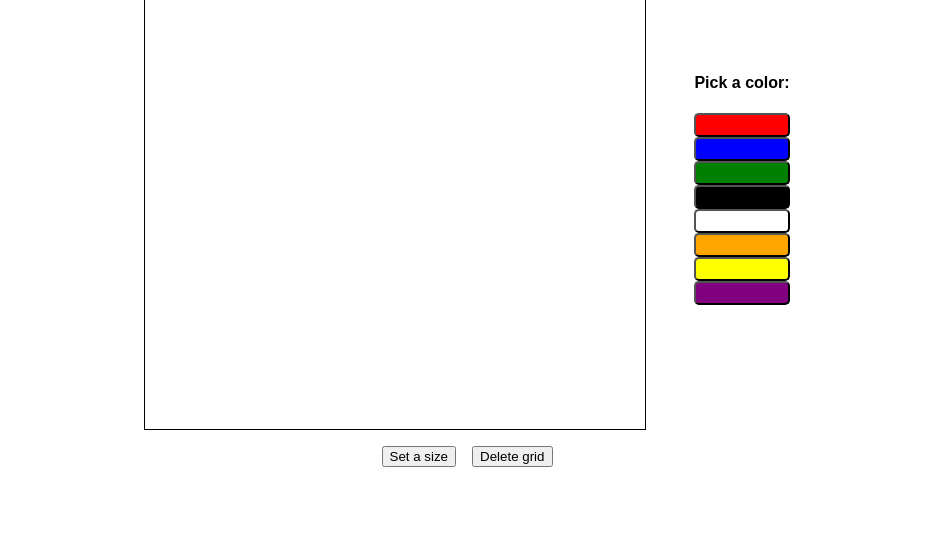
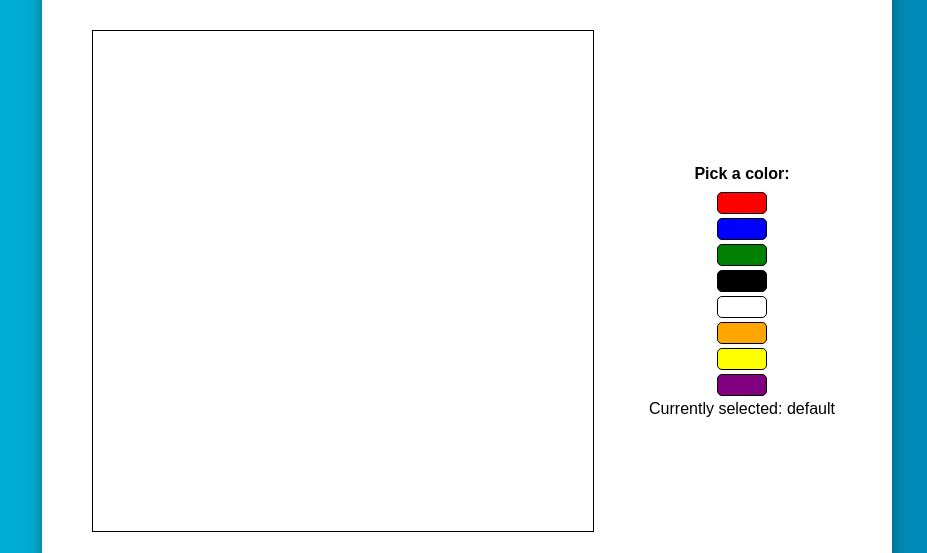
Before and after one commit to DejanLP/etch-a-sketch, a plain HTML site: page index.html in a window 1280 px wide. Shown: the part 176-729 px from the top of the page, without its empty margins (173-1100 px from the left). Drawn offline with Linux system fonts and the light colour scheme.

Commit message:
Add design and refactor code

```diff
--- a/index.css
+++ b/index.css
@@ -1,25 +1,39 @@
 body{
     font-family: 'Barlow Condensed', sans-serif;
     min-height: 100vh;
+    padding: 20px;
+    background: #00b4db; /* fallback for old browsers */
+    background: -webkit-linear-gradient(to right, #00b4db, #0083b0); /* Chrome 10-25, Safari 5.1-6 */
+    background: linear-gradient(to right, #00b4db, #0083b0); /* W3C, IE 10+/ Edge, Firefox 16+, Chrome 26+, Opera 12+, Safari 7+ */
+}
+
+.container {
+    gap: 24px;
+    background-color: white;
+    border-radius: 50px;
+    box-shadow: rgba(0, 0, 0, 0.35) 0px 5px 15px;
+    padding: 50px;
+    margin-top: 2%;
+}
+
+.flex-row {
+    display: flex;
+    flex-direction: row;
+    justify-content: center;
+    align-items: center;
+}
+
+.flex-column {
     display: flex;
     flex-direction: column;
     justify-content: center;
     align-items: center;
-    flex-grow: 1;
-    gap: 16px;
-}
-
-.footer {
-    display: flex;
-    flex-direction: row;
-    justify-content: center;
-    align-items: center;
-    flex-shrink: 0;
 }
 
 footer{
     margin-top: auto;
-    margin-bottom: 20px;
+    color: #FFFFFF;
+    margin-bottom: 40px;
 }
 
 img {
@@ -53,27 +67,23 @@ img {
     background-color: orange;
 }
 
-
-
 .colorBtn {
     padding: 10px 20px;
     border-radius: 5px;
+    border: 1px solid black;
+    width: 50px;
 }
 
 .buttons {
-    display: flex;
-    justify-content: center;
-    align-items: center;
     gap: 16px;
 }
 
 .colors{
-    display: flex;
-    flex-direction: column;
-    flex-wrap: wrap;
+    gap: 4px;
+    width: 200px;
 }
 
-.container {
+.sketch {
     --rows: 16;
     --columns: 16;
     display: grid;
@@ -92,8 +102,10 @@ img {
     width: auto;
 }
 
+#h4 {
+    margin-bottom: 5px;
+}
+
 .wrapper{
-    display: flex;
     gap: 48px;
-    align-items: center;
 }
--- a/index.html
+++ b/index.html
@@ -9,13 +9,14 @@
     <link rel="icon" type="image/x-icon" href="assets/favicon.ico"/>
     <title>Etch-a-Sketch</title>
 </head>
-<body>
+<body class="flex-column">
+<div class="container flex-column">
     <h1>Etch-a-Sketch</h1>
-    <div class="wrapper">
-        <div class="container">
+    <div class="wrapper flex-row">
+        <div class="sketch">
         </div>
-        <div class="colors">
-            <h4>Pick a color: </h4>
+        <div class="colors flex-column">
+            <h4 id="h4">Pick a color: </h4>
                 <button id="red" class="colorBtn" value="red"></button>
                 <button id="blue" class="colorBtn" value="blue"></button>
                 <button id="green" class="colorBtn" value="green"></button>
@@ -24,18 +25,20 @@
                 <button id="orange" class="colorBtn" value="orange"></button>
                 <button id="yellow" class="colorBtn" value="yellow"></button>
                 <button id="purple" class="colorBtn" value="purple"></button>
+            <div>Currently selected: default</div>
         </div>
     </div>
-    <div class="buttons">
+    <div class="buttons flex-row">
         <button id="size">Set a size</button>
         <button id="delete">Delete grid</button>
     </div>
-</body>
+</div>
 <footer>
-    <div class="footer">© Dejan Simic |
+    <div class="footer flex-row">© Dejan Simic |
         <a href="https://github.com/DejanLP">
             <img src="assets/github-white.png">
         </a>
     </div>
 </footer>
+</body>
 </html>
--- a/index.js
+++ b/index.js
@@ -1,10 +1,18 @@
-const container = document.querySelector('.container');
+/**
+ * ==========================================================
+ *                          Init page
+ * ==========================================================
+ */
 
 //default grid creation
+const container = document.querySelector('.sketch');
 createGrid(16, 16);
 
-const gridBtn = document.querySelector('#size');
-gridBtn.addEventListener('click', () => {newGrid()})
+/**
+ * ==========================================================
+ *                     Listening for events
+ * ==========================================================
+ */
 
 //listen for correct color
 let color = 'grey';
@@ -12,12 +20,24 @@ const colorBtns = document.querySelectorAll('.colorBtn');
 colorBtns.forEach((colorBtn) => {
     colorBtn.addEventListener('click', () => {
         color = colorBtn.value;
+        const currentlySelected = document.querySelector('.colors div');
+        currentlySelected.innerText = `Currently selected: ${color}`;
     })
 })
 
 //delete grid on click
 const deleteBtn = document.querySelector('#delete');
 deleteBtn.addEventListener('click', () => {resetGrid()});
+
+//create new grid on click
+const gridBtn = document.querySelector('#size');
+gridBtn.addEventListener('click', () => {newGrid()})
+
+/**
+ * ==========================================================
+ *                          Methods
+ * ==========================================================
+ */
 
 //Create a new grid and add Listeners for hover events
 function createGrid(rows, columns) {
```
Lines whose indentation alone changed are shown as unchanged.
